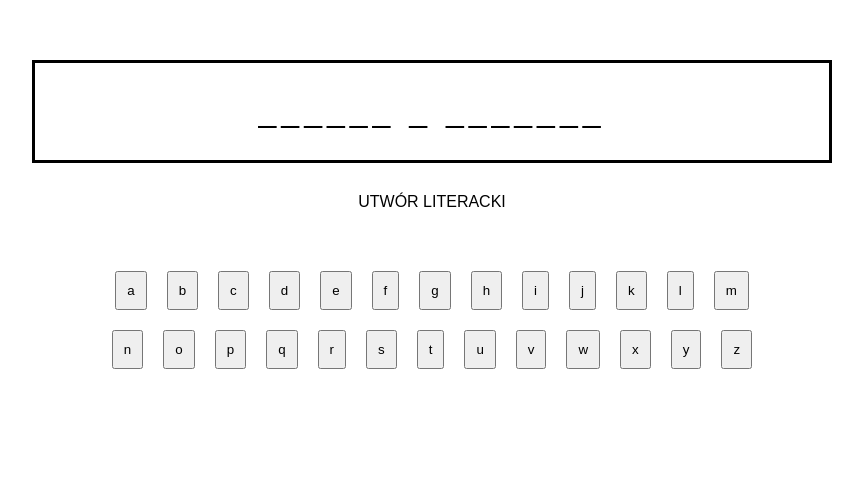
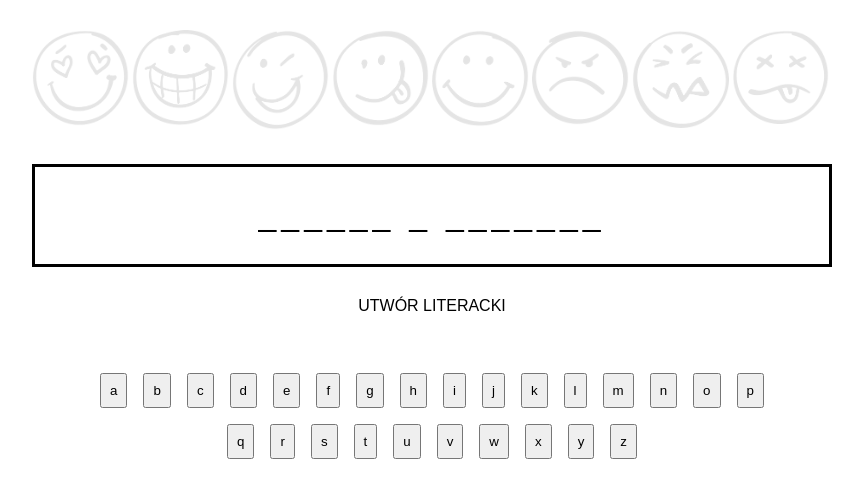
Before and after one commit to arkdru23/hangman, a website with bundled scripts: page index.html in a window 1280 px wide. Shown: the whole page, without its empty margins (208-1071 px from the left). Built offline with nearby package versions, Linux system fonts and the light colour scheme.

Commit message:
add images to html and change some style

```diff
--- a/index.html
+++ b/index.html
@@ -8,7 +8,32 @@
   </head>
   <body>
     <section id="hangman">
-      <div id="output"></div>
+      <div id="output">
+        <div class="step">
+          <img src="./images/1.png" alt="step1" />
+        </div>
+        <div class="step">
+          <img src="./images/2.png" alt="step2" />
+        </div>
+        <div class="step">
+          <img src="./images/3.png" alt="step3" />
+        </div>
+        <div class="step">
+          <img src="./images/4.png" alt="step4" />
+        </div>
+        <div class="step">
+          <img src="./images/5.png" alt="step5" />
+        </div>
+        <div class="step">
+          <img src="./images/6.png" alt="step6" />
+        </div>
+        <div class="step">
+          <img src="./images/7.png" alt="step7" />
+        </div>
+        <div class="step">
+          <img src="./images/8.png" alt="step8" />
+        </div>
+      </div>
       <div id="word"></div>
       <div id="category"></div>
       <div id="letters"></div>
--- a/style.css
+++ b/style.css
@@ -3,7 +3,7 @@ html {
   font-family: sans-serif;
 }
 #hangman {
-  max-width: 800px;
+  width: 800px;
   margin: 30px auto;
 }
 
@@ -21,8 +21,8 @@ html {
 }
 
 #letters button {
-  padding: 10px;
-  margin: 10px;
+  padding: 8px;
+  margin: 8px;
 }
 
 #output {
```
